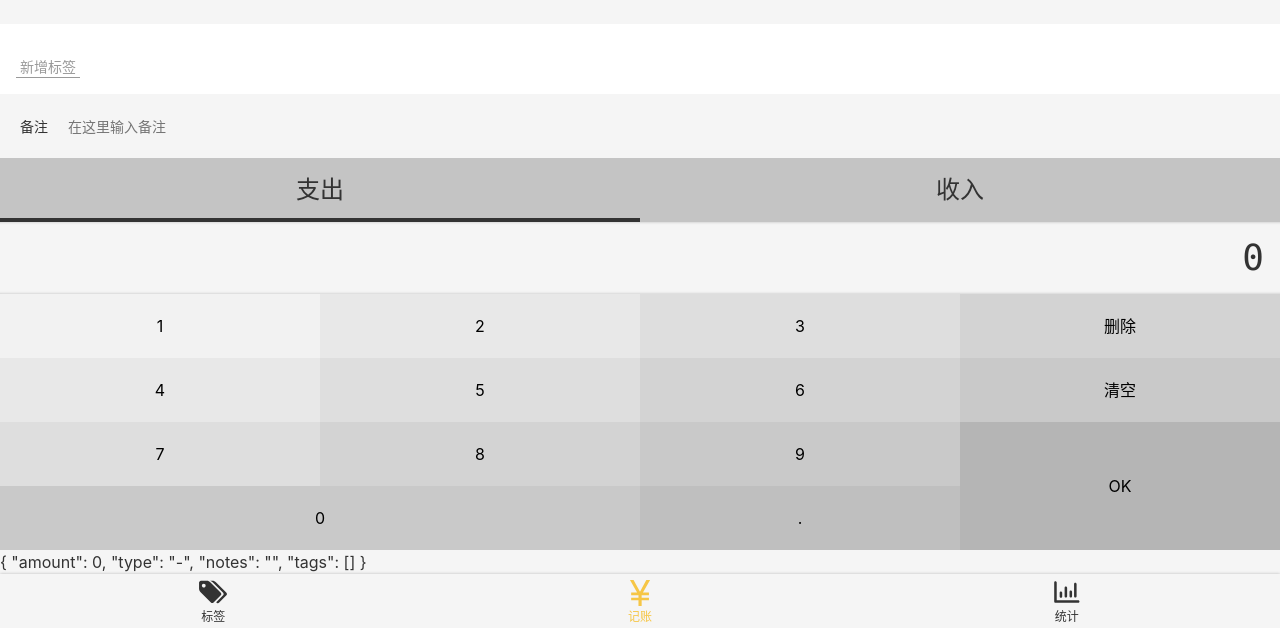
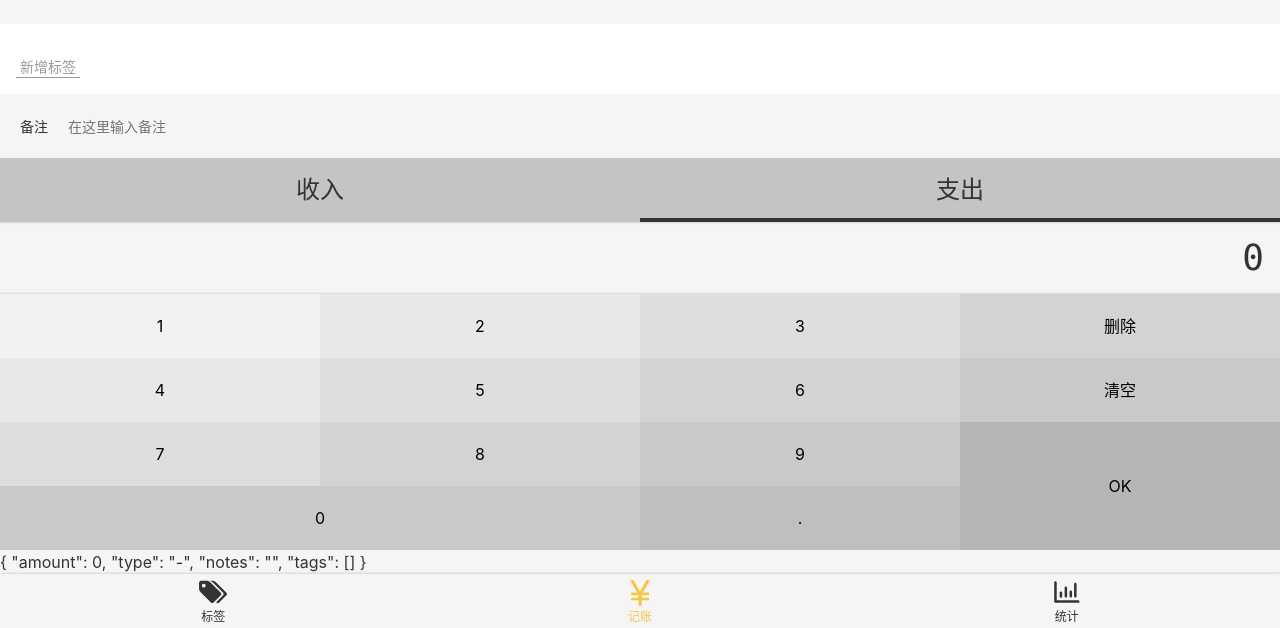
Before and after one commit to venaissance/vue-bookkeeping, a Vue app: page /#/money in a window 1280 px wide. Shown: the part 172-800 px from the top of the page. Built offline with nearby package versions, Linux system fonts and the light colour scheme; the HTML template or start-up script is replaced by a standard one.

Commit message:
将 Money.vue 和 Statistics.vue 里面的 Tab 封装成 Tab.vue

```diff
--- a/package.json
+++ b/package.json
@@ -10,6 +10,7 @@
   },
   "dependencies": {
     "core-js": "^3.6.4",
+    "dayjs": "^1.8.22",
     "register-service-worker": "^1.6.2",
     "vue": "^2.6.11",
     "vue-class-component": "^7.2.2",
--- a/src/components/Money/Types.vue
+++ b/src/components/Tab.vue
@@ -1,8 +1,11 @@
 <template>
   <div>
     <ul class="types">
-      <li :class="type === '-' && 'selected'" @click="selectType('-')">支出</li>
-      <li :class="type === '+' && 'selected'" @click="selectType('+')">收入</li>
+      <li v-for="item in dataSource" :key="item.value"
+          class="types-item"
+          :class="{selected: value === `${item.value}`, [classPrefix+'-tabItem']: classPrefix}"
+          @click="selectType(item)">{{item.text}}
+      </li>
     </ul>
   </div>
 </template>
@@ -11,18 +14,17 @@
   import Vue from 'vue';
   import {Component, Prop} from 'vue-property-decorator';
 
+  type DataSourceItem = {
+    text: string; value: string;
+  };
   @Component
-  export default class Types extends Vue {
+  export default class Tab extends Vue {
+    @Prop() classPrefix?: string;
     @Prop() value!: string;
-    type = this.value;
+    @Prop() dataSource!: DataSourceItem[];
 
-    selectType(type: string) {
-      if (type !== '+' && type !== '-') {
-        throw new Error('type is Unknown');
-      } else {
-        this.type = type;
-      }
-      this.$emit('update:value', type);
+    selectType(item: DataSourceItem) {
+      this.$emit('update:value', item.value);
     }
 
   }
@@ -36,7 +38,7 @@
     font-size: 24px;
     text-align: center;
 
-    > li {
+    &-item {
       width: 50%;
       height: 64px;
       display: flex;
@@ -56,5 +58,4 @@
       }
     }
   }
-
 </style>
--- /dev/null
+++ b/src/lib/typeList.ts
@@ -0,0 +1,6 @@
+const typeList = [
+  {text: '收入', value: '+'},
+  {text: '支出', value: '-'}
+];
+
+export default typeList;
--- a/src/main.ts
+++ b/src/main.ts
@@ -6,12 +6,14 @@ import store from './store';
 import Nav from '@/components/Nav.vue';
 import Layout from '@/components/Layout.vue';
 import Icon from '@/components/Icon.vue';
+import Tab from '@/components/Tab.vue';
 
 Vue.config.productionTip = false;
 
 Vue.component('Nav', Nav);
 Vue.component('Layout', Layout);
 Vue.component('Icon', Icon);
+Vue.component('Tab', Tab);
 
 new Vue({
   router,
--- a/src/views/Money.vue
+++ b/src/views/Money.vue
@@ -2,7 +2,7 @@
   <Layout class-prefix="layout">
     {{record}}
     <NumPad :value.sync="record.amount" @submit="onSaveRecord"/>
-    <Types :value.sync="record.type"/>
+    <Tab :value.sync="record.type" :data-source="typeList"/>
     <div class="notes">
       <FormItem field-name="备注" placeholder="在这里输入备注" @update:value="onUpdateNotes"/>
     </div>
@@ -14,15 +14,17 @@
   import Vue from 'vue';
   import {Component, Watch} from 'vue-property-decorator';
   import NumPad from '@/components/Money/NumPad.vue';
-  import Types from '@/components/Money/Types.vue';
   import FormItem from '@/components/Money/FormItem.vue';
   import Tags from '@/components/Money/Tags.vue';
   import Button from '@/components/Button.vue';
+  import typeList from '@/lib/typeList';
 
   @Component({
-    components: {Button, FormItem, NumPad, Types, Tags},
+    components: {Button, FormItem, NumPad, Tags},
   })
   export default class Money extends Vue {
+    typeList = typeList;
+
     get recordList() {
       return this.$store.state.recordList;
     }
--- a/src/views/Statistics.vue
+++ b/src/views/Statistics.vue
@@ -1,13 +1,35 @@
 <template>
   <Layout>
-    Stat.vue
+    <Tab class-prefix="stat"
+         :data-source="typeList"
+         :value.sync="type"/>
   </Layout>
 </template>
 
 
 <script lang="ts">
+  import Vue from 'vue';
+  import {Component} from 'vue-property-decorator';
+  import typeList from '@/lib/typeList';
 
-  export default {
-    name: 'Statistics'
-  };
+  @Component
+  export default class Statistics extends Vue {
+    typeList = typeList;
+    type = '-';
+  }
 </script>
+
+<style lang="scss" scoped>
+  ::v-deep li.stat-tabItem {
+    background: #c4c4c4;
+    height: 48px;
+
+    &.selected {
+      background: white;
+
+      &::after {
+        display: none;
+      }
+    }
+  }
+</style>
```
Also changed, not shown: 1 other file (tests, documents, lock files or other folders).
